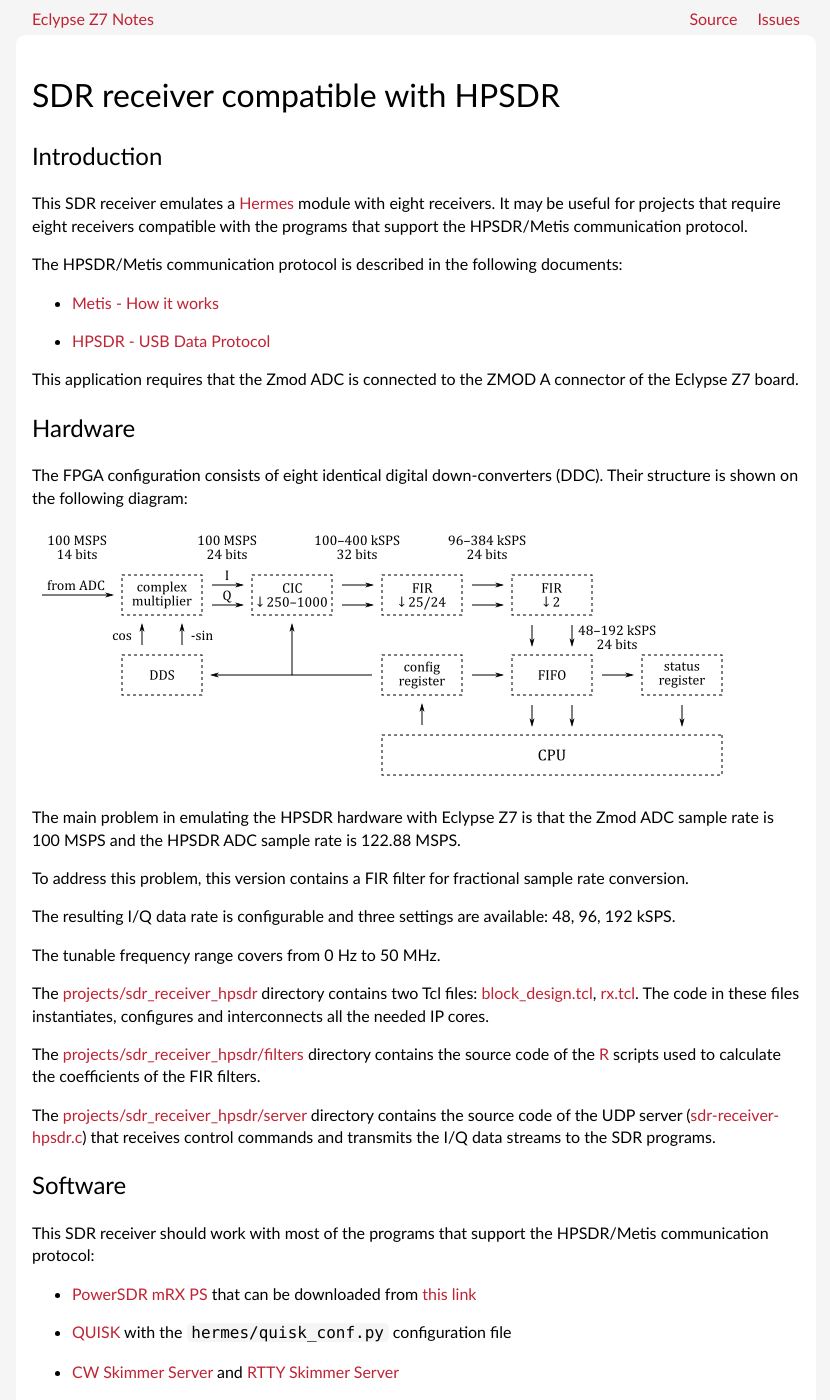
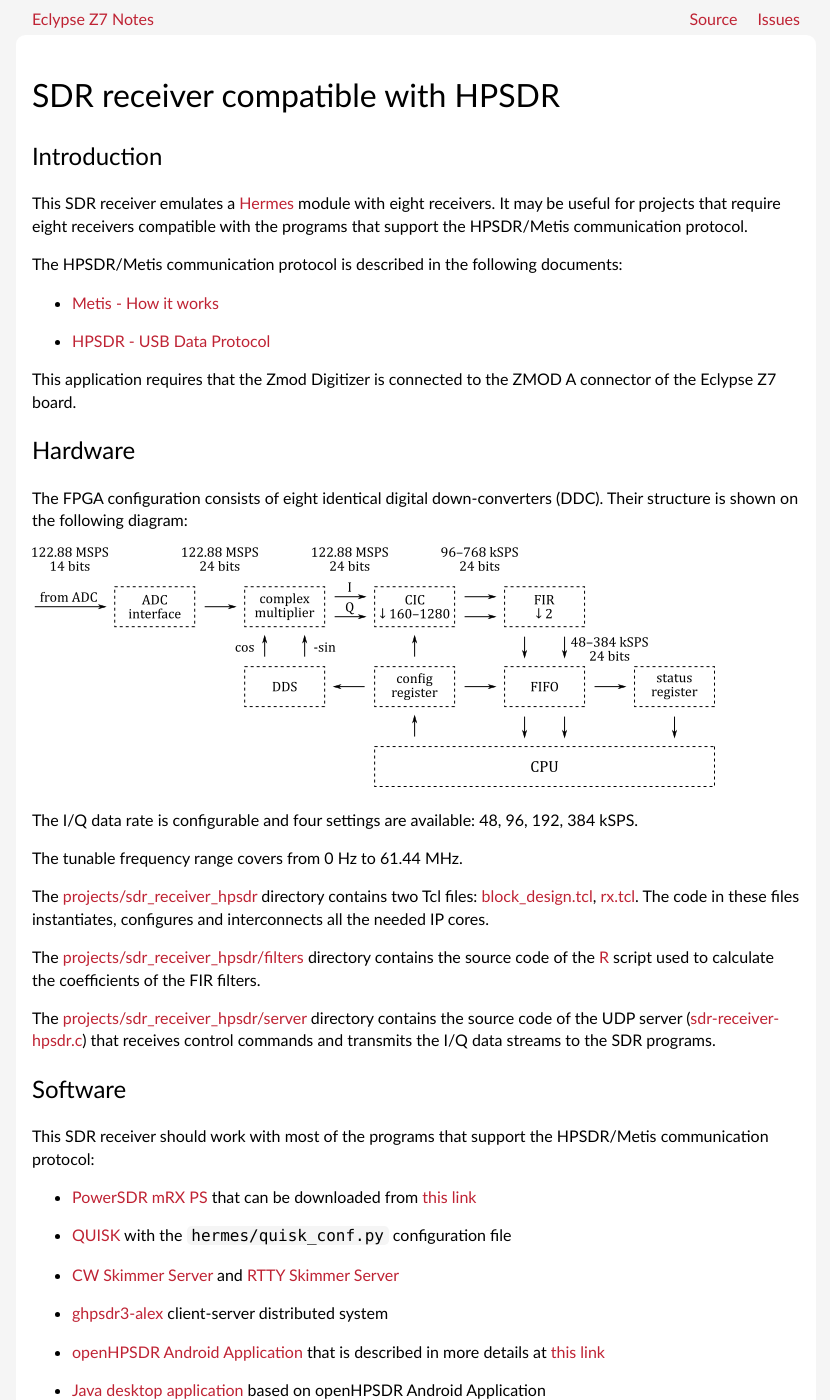
Before and after one commit to pavel-demin/eclypse-z7-notes, a Jekyll site: the page built from sdr-receiver-hpsdr.md, in a window 1280 px wide and 1400 px high. Shown: the whole window, without its empty margins (224-1054 px from the left). Built offline with Jekyll 4.4.1, drawn with Linux system fonts in a browser that asks for light colours.

Commit message:
update sdr-receiver-hpsdr

```diff
--- a/sdr-receiver-hpsdr.md
+++ b/sdr-receiver-hpsdr.md
@@ -15,7 +15,7 @@
 
  - [HPSDR - USB Data Protocol](https://github.com/TAPR/OpenHPSDR-SVN/raw/master/Documentation/USB_protocol_V1.58.doc)
 
-This application requires that the Zmod ADC is connected to the ZMOD A connector of the Eclypse Z7 board.
+This application requires that the Zmod Digitizer is connected to the ZMOD A connector of the Eclypse Z7 board.
 
 Hardware
 -----
@@ -24,17 +24,13 @@
 
 ![HPSDR receiver]({{ "/img/sdr-receiver-hpsdr.png" | prepend: site.baseurl }})
 
-The main problem in emulating the HPSDR hardware with Eclypse Z7 is that the Zmod ADC sample rate is 100 MSPS and the HPSDR ADC sample rate is 122.88 MSPS.
+The I/Q data rate is configurable and four settings are available: 48, 96, 192, 384 kSPS.
 
-To address this problem, this version contains a FIR filter for fractional sample rate conversion.
-
-The resulting I/Q data rate is configurable and three settings are available: 48, 96, 192 kSPS.
-
-The tunable frequency range covers from 0 Hz to 50 MHz.
+The tunable frequency range covers from 0 Hz to 61.44 MHz.
 
 The [projects/sdr_receiver_hpsdr](https://github.com/pavel-demin/eclypse-z7-notes/tree/master/projects/sdr_receiver_hpsdr) directory contains two Tcl files: [block_design.tcl](https://github.com/pavel-demin/eclypse-z7-notes/blob/master/projects/sdr_receiver_hpsdr/block_design.tcl), [rx.tcl](https://github.com/pavel-demin/eclypse-z7-notes/blob/master/projects/sdr_receiver_hpsdr/rx.tcl). The code in these files instantiates, configures and interconnects all the needed IP cores.
 
-The [projects/sdr_receiver_hpsdr/filters](https://github.com/pavel-demin/eclypse-z7-notes/tree/master/projects/sdr_receiver_hpsdr/filters) directory contains the source code of the [R](https://www.r-project.org) scripts used to calculate the coefficients of the FIR filters.
+The [projects/sdr_receiver_hpsdr/filters](https://github.com/pavel-demin/eclypse-z7-notes/tree/master/projects/sdr_receiver_hpsdr/filters) directory contains the source code of the [R](https://www.r-project.org) script used to calculate the coefficients of the FIR filters.
 
 The [projects/sdr_receiver_hpsdr/server](https://github.com/pavel-demin/eclypse-z7-notes/tree/master/projects/sdr_receiver_hpsdr/server) directory contains the source code of the UDP server ([sdr-receiver-hpsdr.c](https://github.com/pavel-demin/eclypse-z7-notes/blob/master/projects/sdr_receiver_hpsdr/server/sdr-receiver-hpsdr.c)) that receives control commands and transmits the I/Q data streams to the SDR programs.
 
```
Also changed, not shown: img/sdr-receiver-hpsdr.png.
